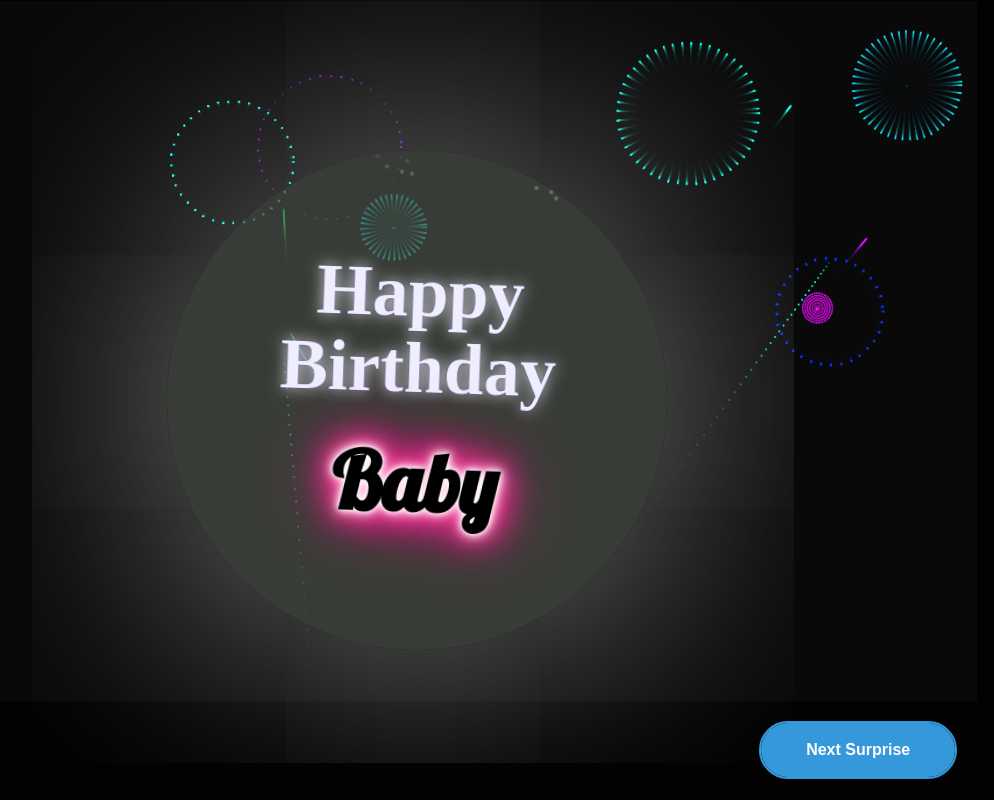
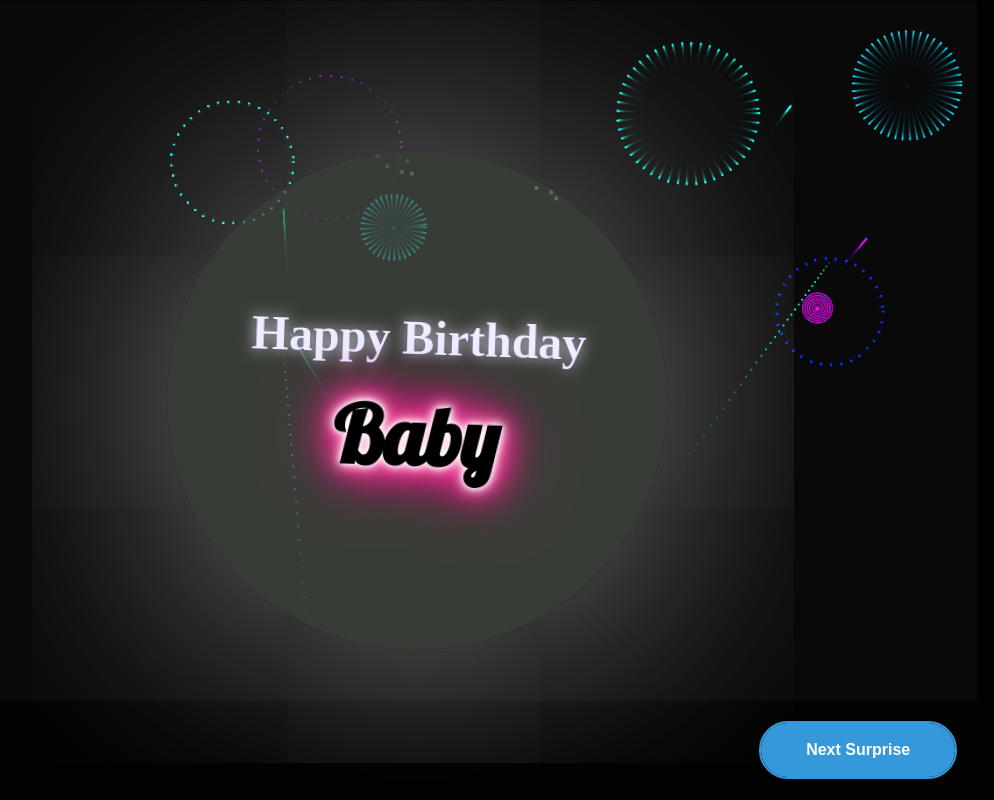
Before and after one commit to kkr313/happybday, a plain HTML site: page index.html in a window 1280 px wide. Shown: the whole page, without its empty margins (223-1217 px from the left). Drawn offline with Linux system fonts and the light colour scheme; a web font is replaced by a local one.

Commit message:
Update style.css

```diff
--- a/style.css
+++ b/style.css
@@ -114,7 +114,7 @@ h1, h2, h3, h4, h5, h6 {
   text-align: center;
 }
 .title {
-  font-size: .9em;
+  font-size: .6em;
     font-weight: 700;
     line-height: 76px;
     color: #EEEEFF;
```
